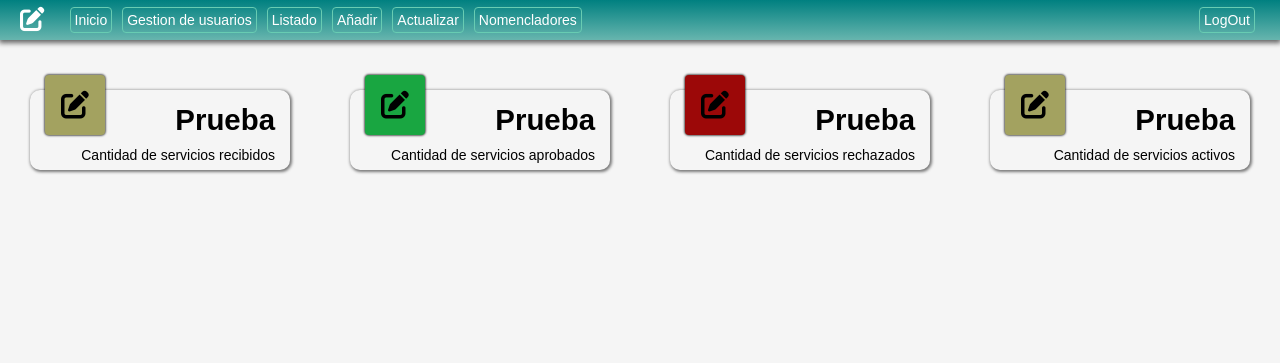
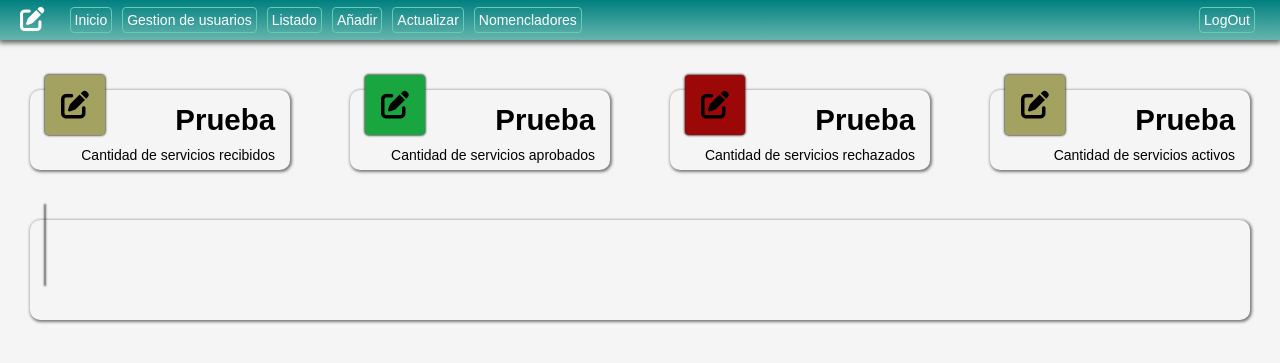
Before and after one commit to cris-zmra1991/contracts, a PHP site: page /Contracts/views/user.view.php in a window 1280 px wide. Shown: the top 363 px of the page. Run offline with PHP 8.4, Linux system fonts and the light colour scheme.

Commit message:
Agregado notificacion de contratos proximos a vencerse

```diff
--- a/res/panel.css
+++ b/res/panel.css
@@ -139,3 +139,41 @@ body{
 	font-weight: 300;
 
 }
+.card-icon-alert{
+	display: flex;
+	align-items: center;
+	justify-content: center;
+    width: 90%px;
+	height: 80px;
+	background-color: #9c0808;
+	position: absolute;
+	bottom: 35px;
+	left: 15px;
+	border-radius: 4px;
+	box-shadow: 0px 0px 2px 1px rgba(0,0,0,0.6);
+}
+.card-alert{
+	position: relative;
+	width: 100%;
+	min-height: 100px;
+	border-color: rgba(0,0,0,0.6);
+	border-radius: 10px;
+	box-shadow: 1px 1px 3px 1px rgba(0,0,0,0.5);
+	margin-top: 50px;
+	margin-left: 30px;
+	margin-right: 30px;
+}
+.card-text-alert{
+	display: flex;
+	align-items: center;
+	justify-content: end;
+	position: absolute;
+	top: 10px;
+	right: 10px;
+	width: 160px;
+	height: 40px;
+	padding: 5px;
+	font-family: sans-serif;
+	font-size: 2.1em;
+	font-weight: bold;
+}
--- a/views/user.view.php
+++ b/views/user.view.php
@@ -47,5 +47,12 @@
     	<div class="card-text1">Cantidad de servicios activos</div>
 	</div>
 	</div>
+
+	<div class="card-container">
+	<div class="card-alert">
+		<div class="card-icon-alert"></div>
+
+	</div>
+	</div>
 </body>
 </html>
```
Lines whose indentation alone changed are shown as unchanged.
